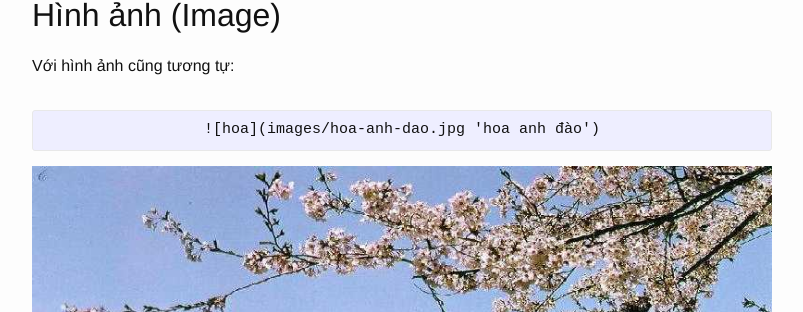
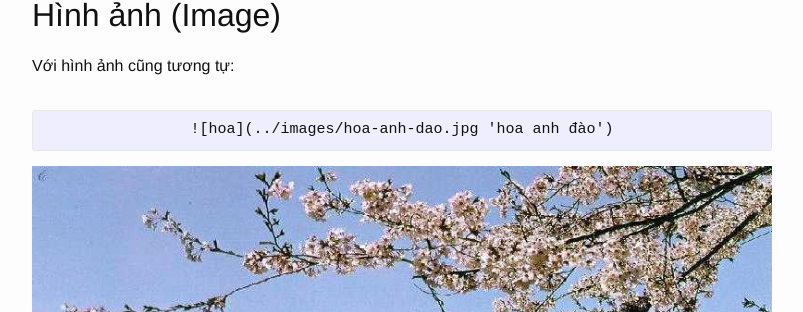
Before and after one commit to tuantda/tuantda.github.io, a Jekyll site: the page built from _posts/2012-11-08-markdown-cheatsheet.md, in a window 1280 px wide and 900 px high, scrolled down 5388 px. Shown: the part 139-451 px from the top of the window, without its empty margins (238-1041 px from the left). Built offline with Jekyll 4.4.1, drawn with Linux system fonts in a browser that asks for light colours.

Commit message:
edit post: relative links

```diff
--- a/_posts/2012-11-08-markdown-cheatsheet.md
+++ b/_posts/2012-11-08-markdown-cheatsheet.md
@@ -264,10 +264,10 @@
 Với hình ảnh cũng tương tự:
 
 {% highlight text %}
-![hoa](images/hoa-anh-dao.jpg 'hoa anh đào')
+![hoa](../images/hoa-anh-dao.jpg 'hoa anh đào')
 {% endhighlight %}
 
-![hoa](/images/hoa-anh-dao.jpg 'hoa anh đào')
+![hoa](../images/hoa-anh-dao.jpg 'hoa anh đào')
 
 ## Lời chú cuối trang (Footnote) {#footnote}
 
```
